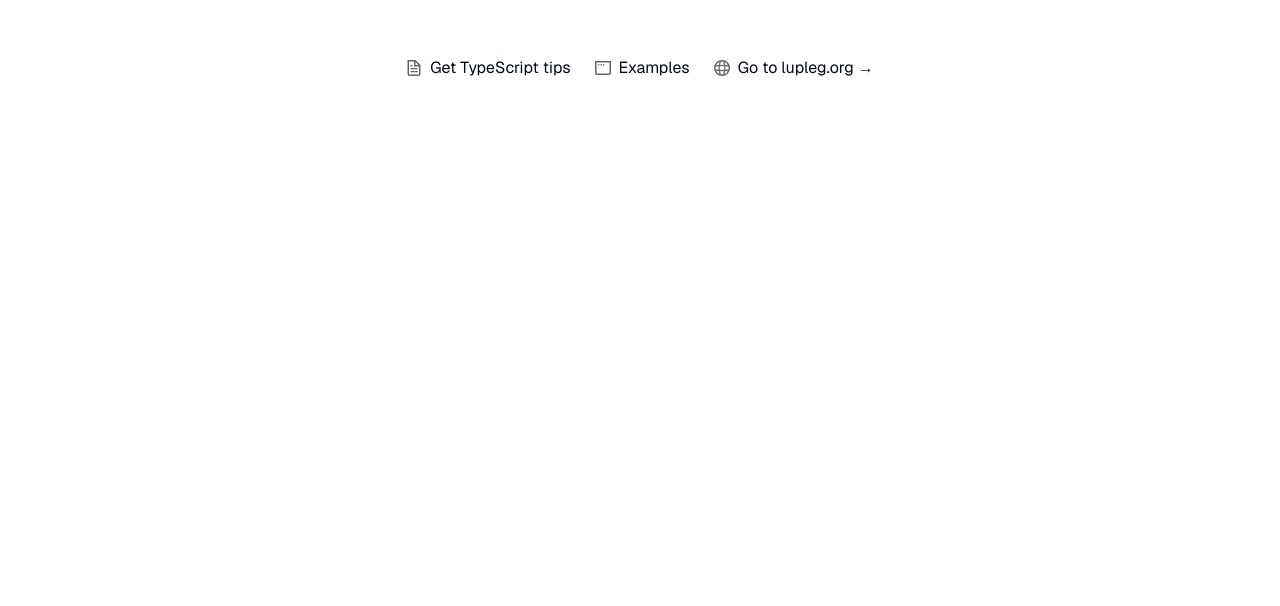
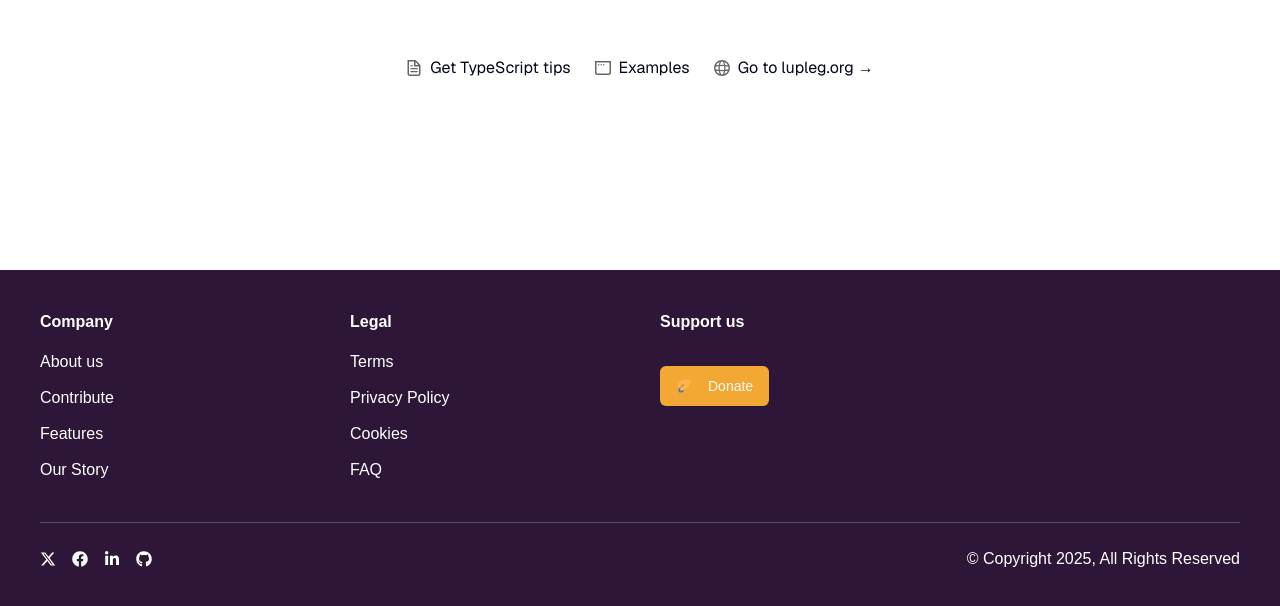
Before and after one commit to marksikaundi/TS-Lupleg, a Next.js app: page / in a window 1280 px wide. Shown: the part 730-1336 px from the top of the page. Before the commit the page ends 888 px from the top, so only its background shows below. Built offline with nearby package versions, Linux system fonts and the light colour scheme.

Commit message:
CORE: Added footer

```diff
--- a/app/layout.tsx
+++ b/app/layout.tsx
@@ -2,7 +2,7 @@ import type { Metadata } from "next";
 import { Geist, Geist_Mono } from "next/font/google";
 import "./globals.css";
 import Header from "@/components/Header";
-
+import Footer from "@/components/Footer";
 
 const geistSans = Geist({
   variable: "--font-geist-sans",
@@ -31,6 +31,7 @@ export default function RootLayout({
       >
         <Header />
         {children}
+        <Footer />
       </body>
     </html>
   );
--- /dev/null
+++ b/components/Footer.tsx
@@ -0,0 +1,93 @@
+"use client";
+import Link from "next/link";
+import { Button } from "./ui/button";
+// import FooterSection from "./features-section/footer-section";
+import { FcDonate } from "react-icons/fc";
+import { FaXTwitter } from "react-icons/fa6";
+import { FaFacebook, FaGithub, FaLinkedinIn } from "react-icons/fa";
+
+const footerData = [
+  {
+    title: "Company",
+    links: [
+      { name: "About us", path: "/about" },
+      { name: "Contribute", path: "/contribute" },
+      { name: "Features", path: "/features" },
+      { name: "Our Story", path: "/our-story" },
+    ],
+  },
+  {
+    title: "Legal",
+    links: [
+      { name: "Terms", path: "/legal/terms" },
+      { name: "Privacy Policy", path: "/legal/privacy" },
+      { name: "Cookies", path: "/legal/cookies" },
+      { name: "FAQ", path: "/legal/faq" },
+    ],
+  },
+];
+
+export default function Footer() {
+  return (
+    <div className="pt-28">
+      <footer className="bg-[#2D1637] p-10 text-white">
+        {/* <FooterSection /> */}
+        <div className="mx-auto grid max-w-7xl grid-cols-2 gap-10 md:grid-cols-4">
+          {footerData.map((section, index) => (
+            <div key={index}>
+              <h5 className="mb-4 font-bold">{section.title}</h5>
+              <ul className="space-y-3">
+                {section.links.map((link, idx) => (
+                  <li key={idx}>
+                    {/* Use Link for internal paths */}
+                    {link.path.startsWith("http") ? (
+                      <a
+                        href={link.path}
+                        target="_blank"
+                        rel="noopener noreferrer"
+                      >
+                        {link.name}
+                      </a>
+                    ) : (
+                      <Link href={link.path}>{link.name}</Link>
+                    )}
+                  </li>
+                ))}
+              </ul>
+            </div>
+          ))}
+
+          {/* Support */}
+          <div>
+            <h5 className="mb-4 font-bold">Support us</h5>
+            <div className="mt-8">
+              <Button className="bg-[#F3A833] hover:bg-[#F3A833]">
+                <FcDonate className="mr-2" />
+                Donate
+              </Button>
+            </div>
+          </div>
+        </div>
+        <div className="mt-10 flex flex-col items-center justify-between border-t border-gray-600 py-6 md:flex-row">
+          <div className="flex items-center space-x-4">
+            <Link href="https://twitter.com/Lupleg_Dev">
+              <FaXTwitter className="text-white" />
+            </Link>
+            <Link href="https://facebook.com/lupleg">
+              <FaFacebook className="text-white" />
+            </Link>
+            <Link href="https://linkedin.com/school/lupleg">
+              <FaLinkedinIn className="text-white" />
+            </Link>
+            <Link href="https://github.com/marksikaundi/WebAudit">
+              <FaGithub className="text-white" />
+            </Link>
+          </div>
+          <div className="mt-4 text-center md:mt-0 md:text-left">
+            <p>© Copyright {new Date().getFullYear()}, All Rights Reserved</p>
+          </div>
+        </div>
+      </footer>
+    </div>
+  );
+}
```
